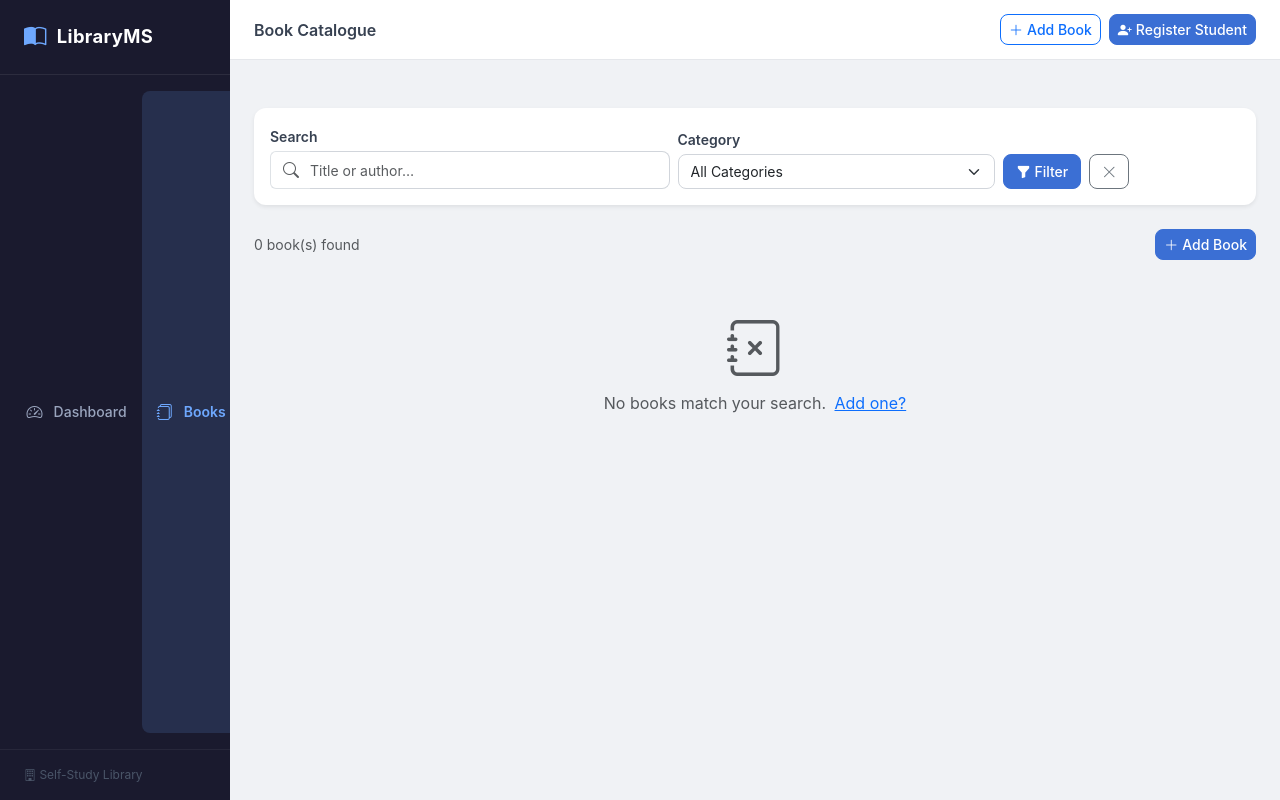
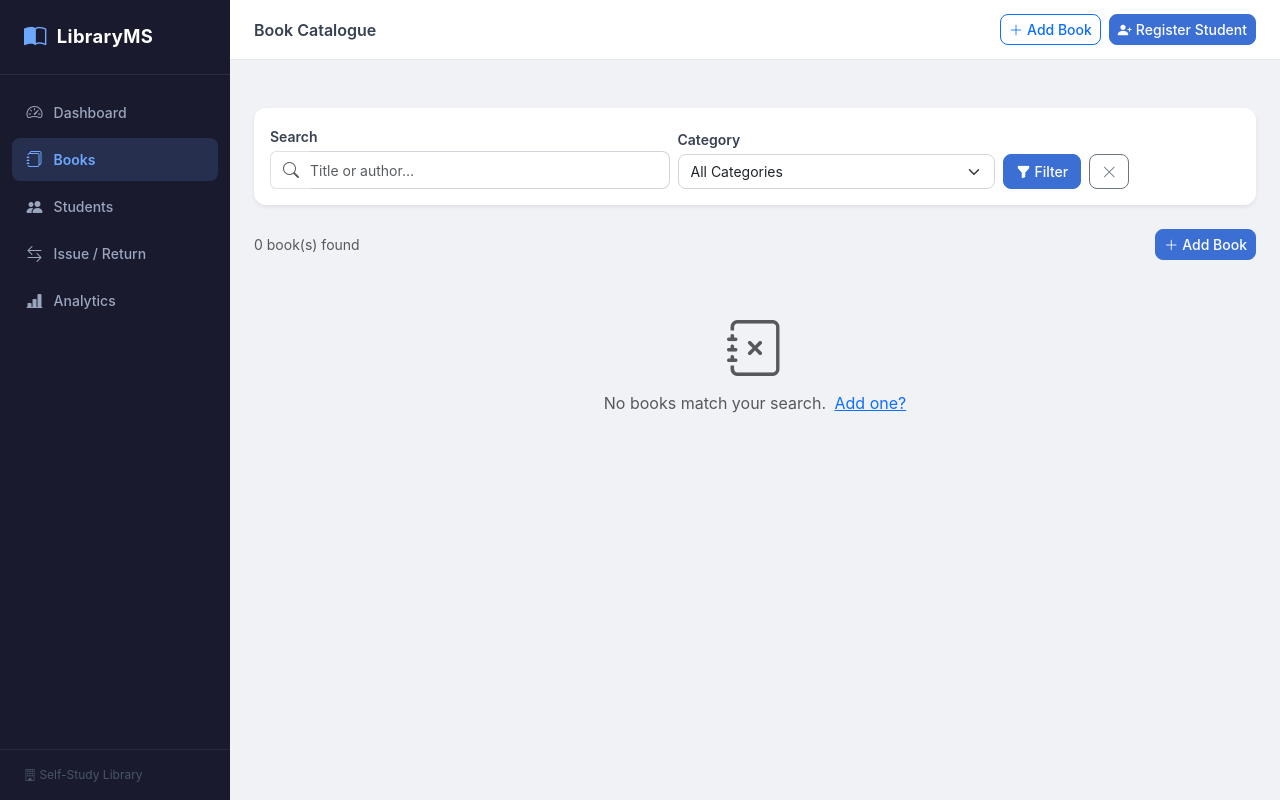
Before and after one commit to Dev252001/Library-Management-System, a Flask app: page /books/ in a window 1280 px wide. Run offline with Flask 3, Linux system fonts and the light colour scheme; data that the repository does not hold is empty.

Commit message:
Fix sidebar nav links wrapping — flex-column typo -> flex-direction: column

```diff
--- a/static/style.css
+++ b/static/style.css
@@ -49,8 +49,8 @@ body {
 .sidebar-nav {
   padding: 1rem 0.75rem;
   display: flex;
-  flex-column: column;
-  gap: 2px;
+  flex-direction: column;
+  gap: 4px;
 }
 
 .sidebar-link {
```
